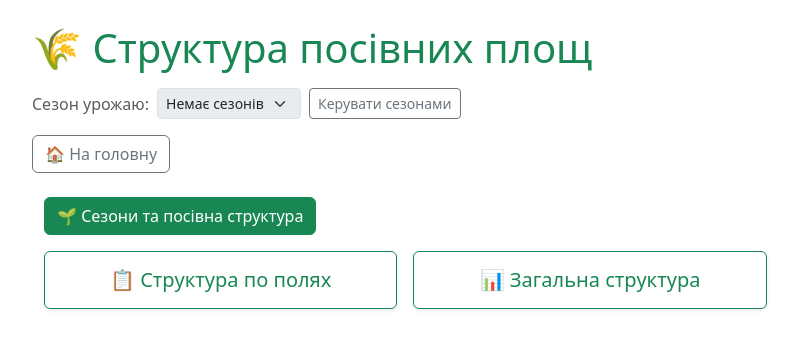
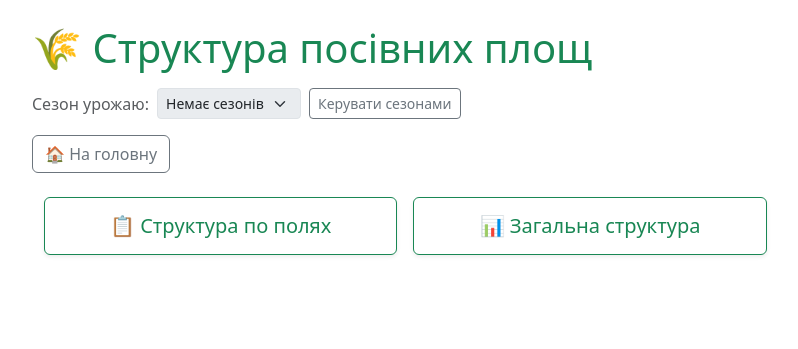
Before and after one commit to maksymvasylyna/agro_erp, a Flask app: page /structure in a window 1280 px wide. Shown: the top 349 px of the page, without its empty margins (50-848 px from the left). Run offline with Flask 3, Linux system fonts and the light colour scheme; data that the repository does not hold is empty; some libraries are stand-ins or nearby versions.

Commit message:
ui(structure): remove duplicate seasons and planting structure menu button

```diff
--- a/modules/structure/templates/structure/index.html
+++ b/modules/structure/templates/structure/index.html
@@ -9,7 +9,6 @@
 </div>
 
 <div class="container mt-4">
-  <div class="mb-3"><a class="btn btn-success" href="{{ url_for('seasonal.index') }}">🌱 Сезони та посівна структура</a></div>
   <div class="row g-3">
     <div class="col-md-4">
       <a href="{{ url_for('fields_structure.index') }}" class="text-decoration-none">
```
